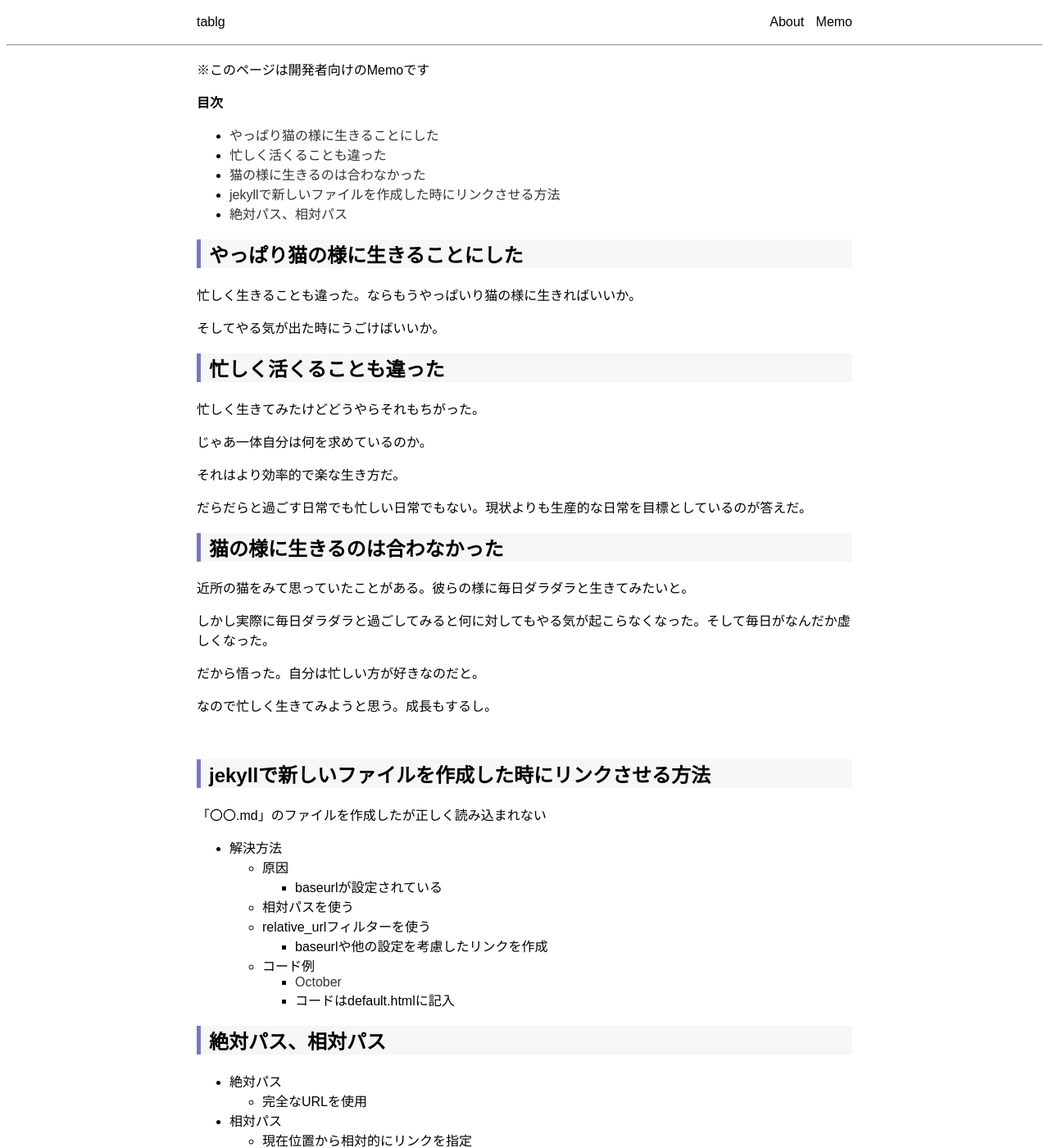
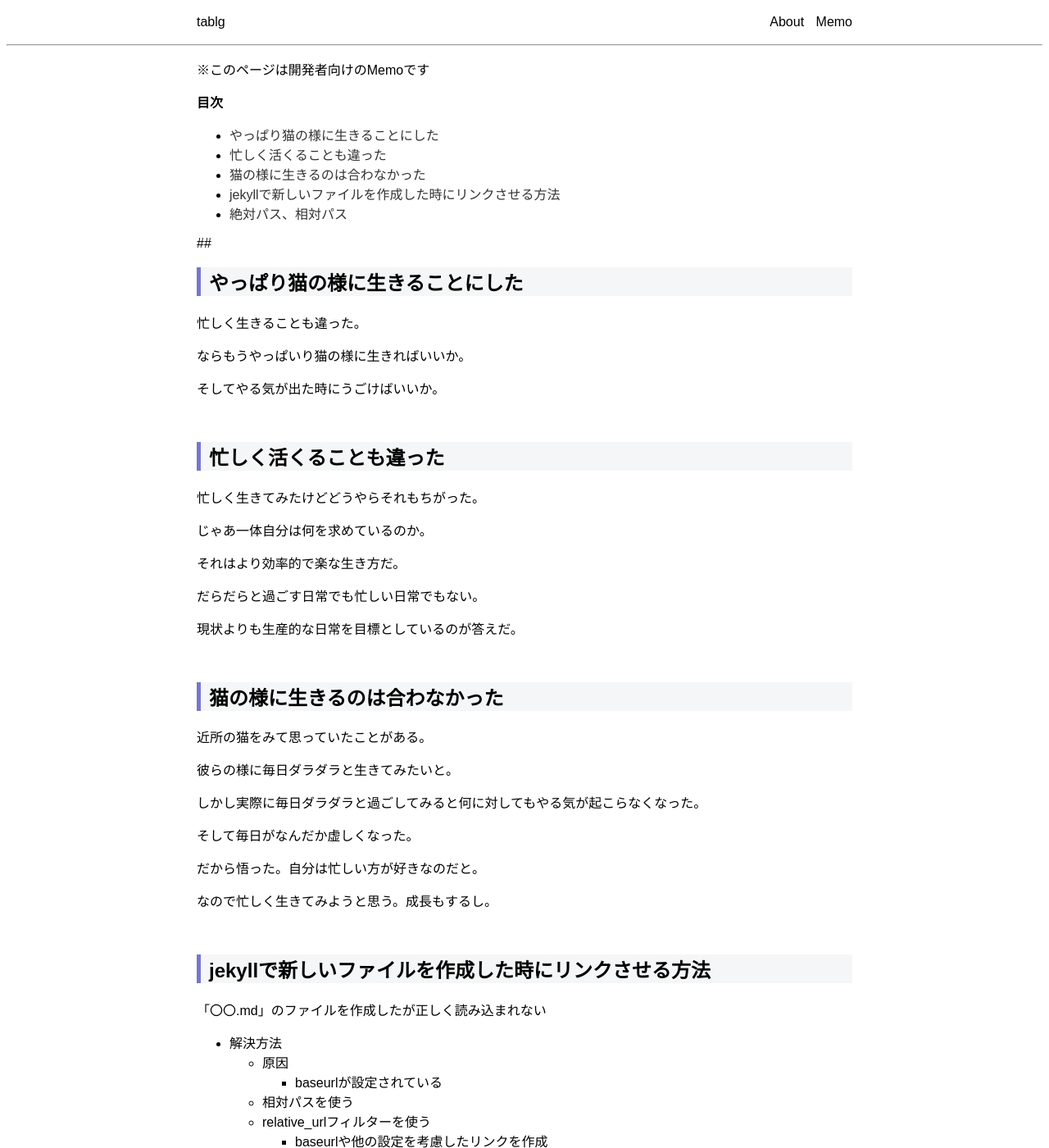
Before and after one commit to taka012345/tablg, a Jekyll site: the page built from november.md, in a window 1280 px wide and 1400 px high. Shown: the whole window at 82% size. Built offline with Jekyll 4.4.1, drawn with Linux system fonts in a browser that asks for light colours.

Commit message:
Add files via upload

```diff
--- a/november.md
+++ b/november.md
@@ -10,11 +10,17 @@ permalink: /memo/november/
 * TOC
 {:toc}
 
+##
+
 ## やっぱり猫の様に生きることにした
 
-忙しく生きることも違った。ならもうやっぱいり猫の様に生きればいいか。
+忙しく生きることも違った。
+
+ならもうやっぱいり猫の様に生きればいいか。
 
 そしてやる気が出た時にうごけばいいか。
+
+<br>
 
 ## 忙しく活くることも違った
 
@@ -24,13 +30,21 @@ permalink: /memo/november/
 
 それはより効率的で楽な生き方だ。
 
-だらだらと過ごす日常でも忙しい日常でもない。現状よりも生産的な日常を目標としているのが答えだ。
+だらだらと過ごす日常でも忙しい日常でもない。
+
+現状よりも生産的な日常を目標としているのが答えだ。
+
+<br>
 
 ## 猫の様に生きるのは合わなかった
 
-近所の猫をみて思っていたことがある。彼らの様に毎日ダラダラと生きてみたいと。
+近所の猫をみて思っていたことがある。
 
-しかし実際に毎日ダラダラと過ごしてみると何に対してもやる気が起こらなくなった。そして毎日がなんだか虚しくなった。
+彼らの様に毎日ダラダラと生きてみたいと。
+
+しかし実際に毎日ダラダラと過ごしてみると何に対してもやる気が起こらなくなった。
+
+そして毎日がなんだか虚しくなった。
 
 だから悟った。自分は忙しい方が好きなのだと。
 
@@ -51,6 +65,8 @@ permalink: /memo/november/
         * <a href="{{ '/memo/october/' | relative_url }}">October</a>
         * コードはdefault.htmlに記入
 
+<br>
+
 ## 絶対パス、相対パス
 * 絶対パス
     * 完全なURLを使用
```
Also changed, not shown: october.md (+9 -0 lines).
